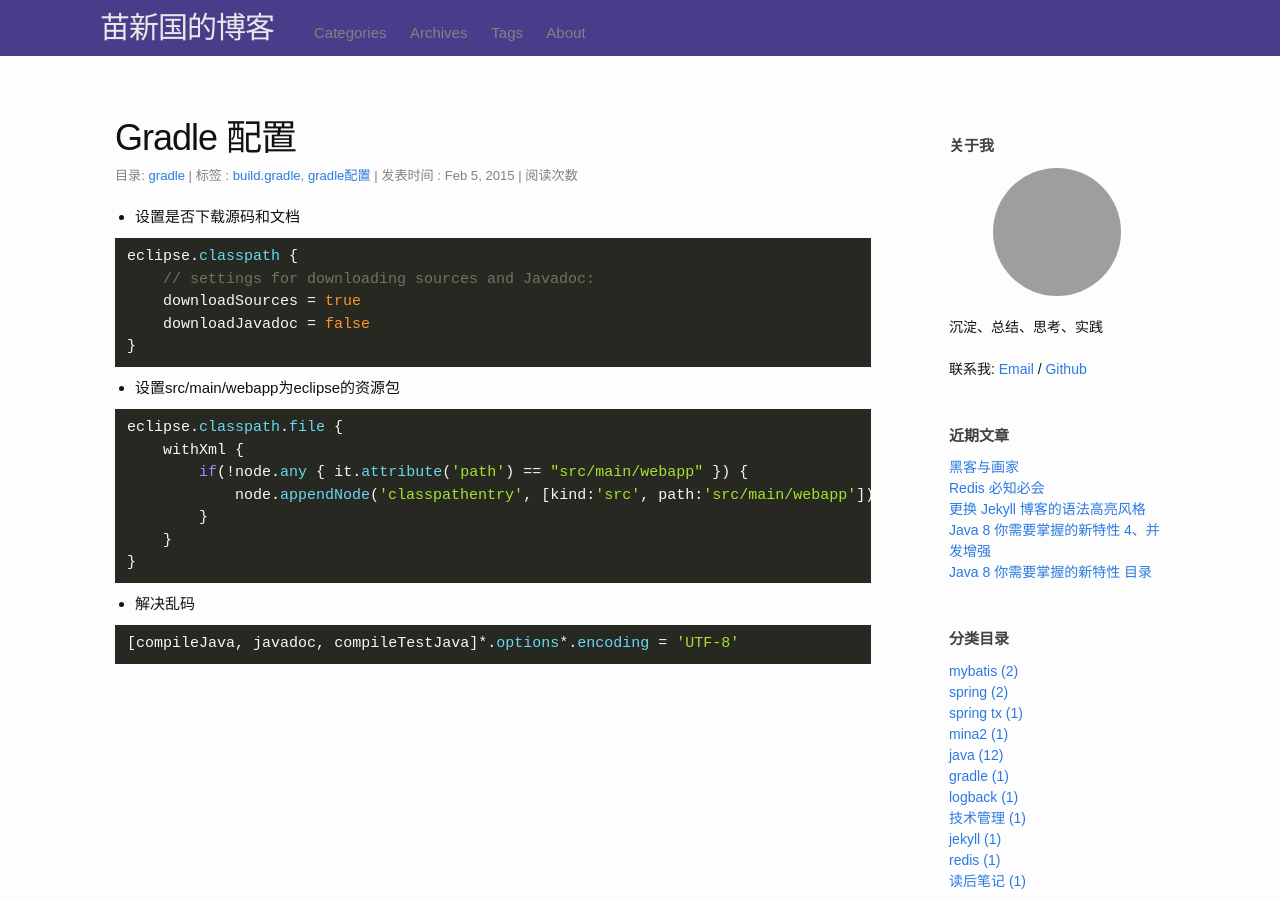
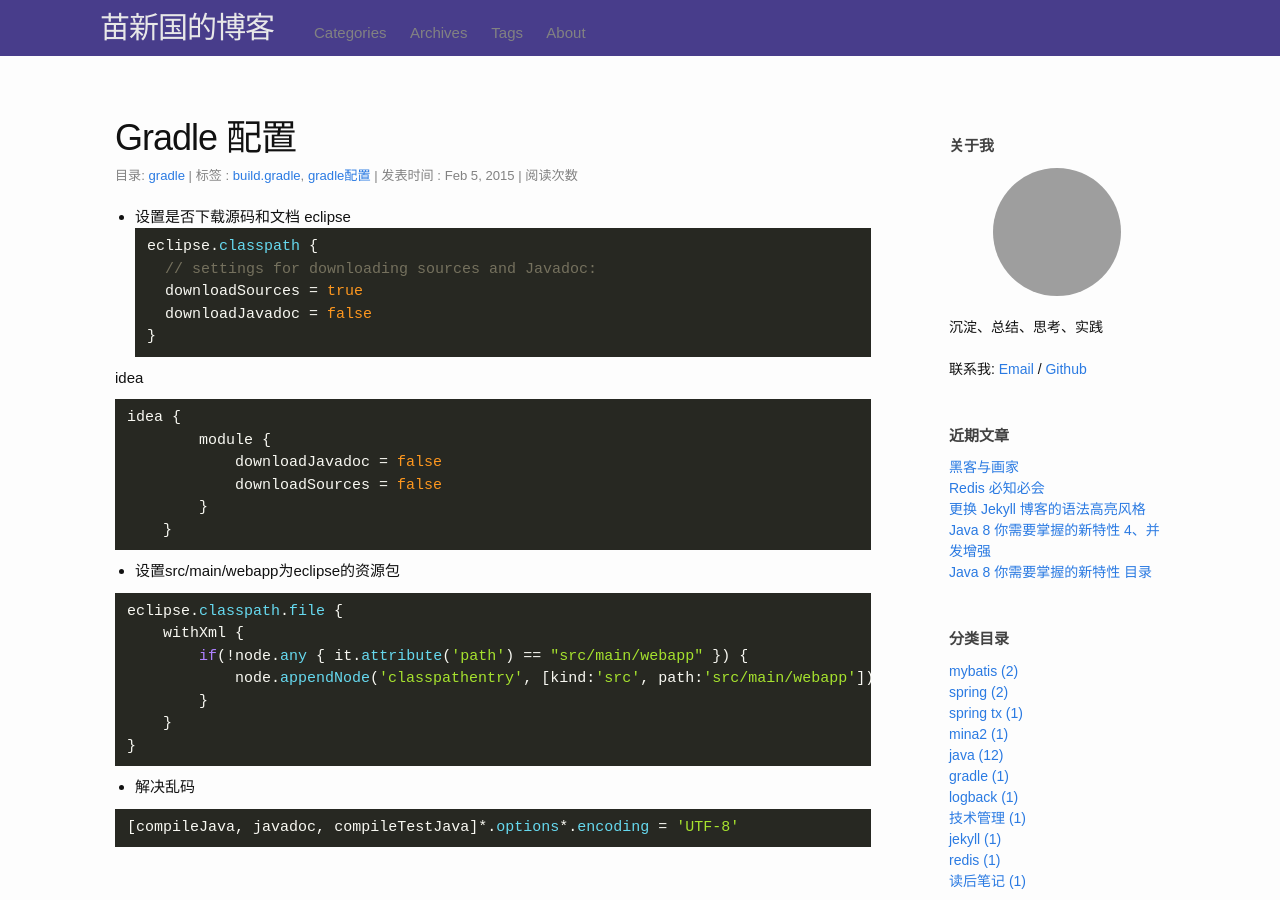
Before and after one commit to miaoxinguo/miaoxinguo.github.io, a Jekyll site: the page built from _posts/2015-02-05-gradle.setting.md, in a window 1280 px wide and 900 px high. Built offline with Jekyll 4.4.1, drawn with Linux system fonts in a browser that asks for light colours; nearby versions of some CDN libraries; comment, search, counter and statistics services are not loaded; grey boxes are pictures that could not be loaded.

Commit message:
增加idea设置不下载源码和文档

````diff
--- a/_posts/2015-02-05-gradle.setting.md
+++ b/_posts/2015-02-05-gradle.setting.md
@@ -7,13 +7,23 @@ tags: [build.gradle, gradle配置]
 ---
 
 - 设置是否下载源码和文档
-
+eclipse
 ```groovy
 eclipse.classpath {
     // settings for downloading sources and Javadoc:
     downloadSources = true
     downloadJavadoc = false
 }
+```
+
+idea
+```groovy
+idea {
+        module {
+            downloadJavadoc = false
+            downloadSources = false
+        }
+    }
 ```
 
 - 设置src/main/webapp为eclipse的资源包
````
